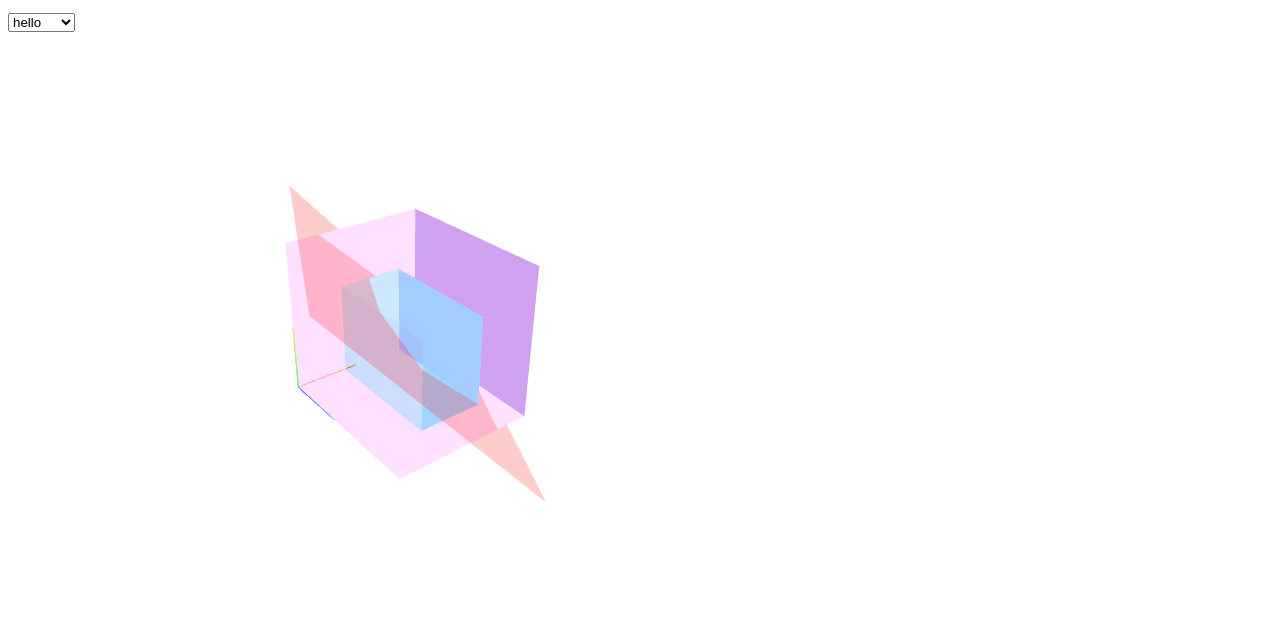
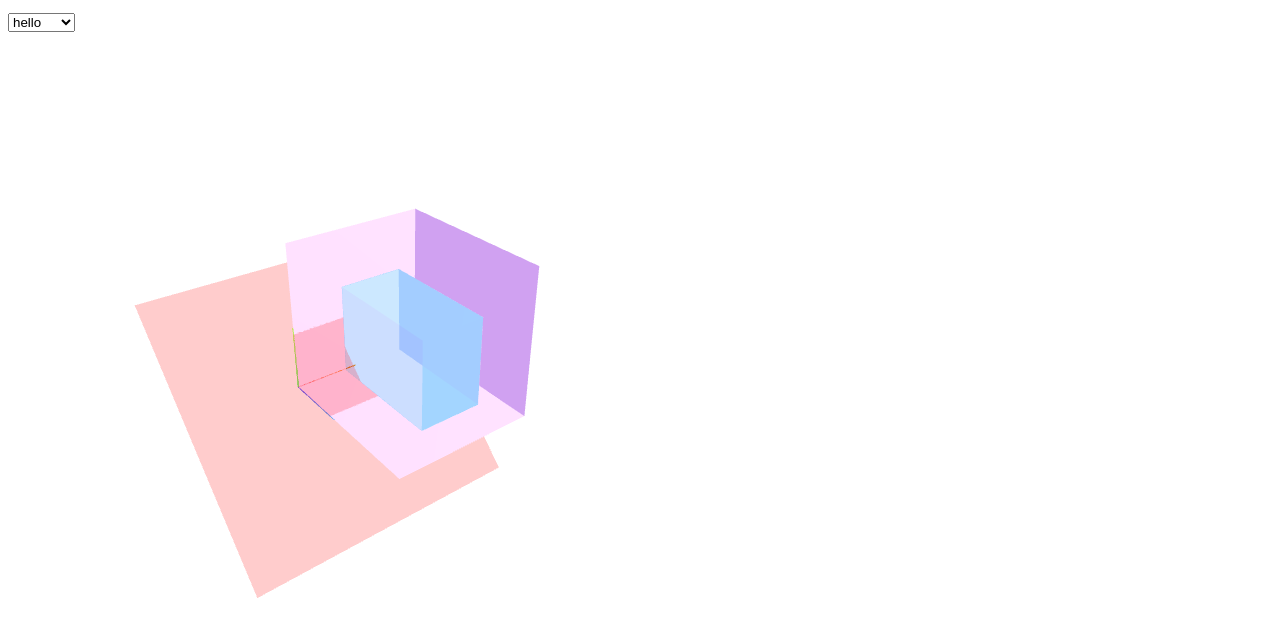
Before and after one commit to jonathanlurie/VolumeNavigator, a plain HTML site: page index.html in a window 1280 px wide. Shown: the part 163-800 px from the top of the page. Drawn offline with Linux system fonts and the light colour scheme.

Commit message:
add set central point

```diff
--- a/index.html
+++ b/index.html
@@ -139,8 +139,11 @@ https://aerotwist.com/tutorials/getting-started-with-three-js/
     }
   );
 
+  // optional: define the plane normal manually (updates the plane equation)
+  vn.setPlaneNormal([0, 1, 1]);
 
-  vn.setPlaneNormal([0.6561, 0.6828, 0.3214]);
+  // optional: define the plane center point (updates the plane equation)
+  vn.setPlanePoint([23, 33, 104]);
 
   </script>
 
--- a/js/VolumeNavigator.js
+++ b/js/VolumeNavigator.js
@@ -347,7 +347,7 @@ VolumeNavigator.prototype.initGui = function(){
 
     // TRANSLATION
     var planeTransFolder = this.gui.addFolder('Plane translation');
-    planeTransFolder.add(this.guiValue.current, "xTrans", -this.boxDiagonal*1., this.boxDiagonal*1., 1).name("x")
+    planeTransFolder.add(this.guiValue.current, "xTrans", -this.boxDiagonal*1., this.boxDiagonal*1., 1).name("x").listen()
         .onChange(function(value) {
             that.plane.geometry.translate(
                 that.guiValue.previous.xTrans - that.guiValue.current.xTrans,
@@ -372,7 +372,7 @@ VolumeNavigator.prototype.initGui = function(){
           }
         });
 
-    planeTransFolder.add(this.guiValue.current, "yTrans", -this.boxDiagonal*1., this.boxDiagonal*1., 1).name("y")
+    planeTransFolder.add(this.guiValue.current, "yTrans", -this.boxDiagonal*1., this.boxDiagonal*1., 1).name("y").listen()
         .onChange(function(value) {
             that.plane.geometry.translate(
                 that.guiValue.previous.xTrans - that.guiValue.current.xTrans,
@@ -396,7 +396,7 @@ VolumeNavigator.prototype.initGui = function(){
           }
         });
 
-    planeTransFolder.add(this.guiValue.current, "zTrans", -this.boxDiagonal*1., this.boxDiagonal*1., 1).name("z")
+    planeTransFolder.add(this.guiValue.current, "zTrans", -this.boxDiagonal*1., this.boxDiagonal*1., 1).name("z").listen()
         .onChange(function(value) {
             that.plane.geometry.translate(
                 that.guiValue.previous.xTrans - that.guiValue.current.xTrans,
@@ -728,6 +728,38 @@ VolumeNavigator.prototype.getPlanePoint = function(){
 
 
 /*
+  Define the center point of the red square (symbolizes a point of the plane).
+  Along with setPlaneNormal(), it defines the plane equation.
+  Args:
+    p: Array [x, y, z] - the absolute position to reach
+*/
+VolumeNavigator.prototype.setPlanePoint = function(p){
+  var currentPlanePoint = this.getPlanePoint();
+
+  // Translate the plane to origin and then to p
+  this.plane.geometry.translate(
+      -currentPlanePoint[0] + p[0],
+      -currentPlanePoint[1] + p[1],
+      -currentPlanePoint[2] + p[2]
+  );
+
+  this.guiValue.current.xTrans = p[0];
+  this.guiValue.current.yTrans = p[1];
+  this.guiValue.current.zTrans = p[2];
+
+  this.guiValue.previous.xTrans = p[0];
+  this.guiValue.previous.yTrans = p[1];
+  this.guiValue.previous.zTrans = p[2];
+
+
+
+  // updating equation and its display on dat.gui
+  this.updatePlaneEquation();
+
+}
+
+
+/*
   Change the orientation of the plane so that its normal vector is v.
   The center of rotation is the center of the red square that represents the plane
   (not the origin)
```
